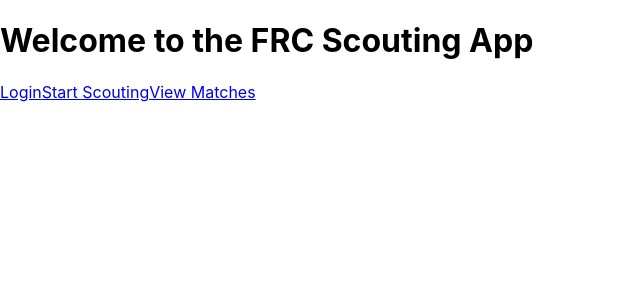
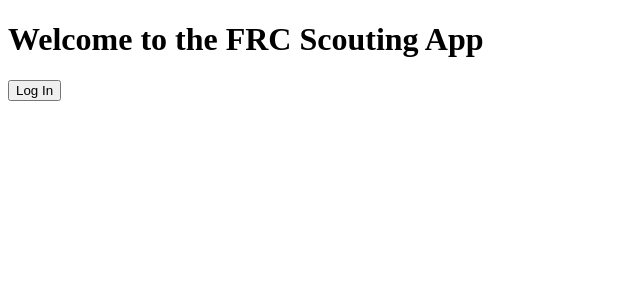
Before and after one commit to JKippy/Kippyscout, a React (Create React App) app in the folder frc-scouting/: page / in a window 1280 px wide. Shown: the top 300 px of the page, without its empty margins (0-640 px from the left). Built offline with nearby package versions, Linux system fonts and the light colour scheme.

Commit message:
Implemented Auth0

```diff
--- a/frc-scouting/package.json
+++ b/frc-scouting/package.json
@@ -3,6 +3,7 @@
   "version": "0.1.0",
   "private": true,
   "dependencies": {
+    "@auth0/auth0-react": "^2.2.4",
     "@testing-library/jest-dom": "^5.17.0",
     "@testing-library/react": "^13.4.0",
     "@testing-library/user-event": "^13.5.0",
--- a/frc-scouting/src/App.js
+++ b/frc-scouting/src/App.js
@@ -1,17 +1,19 @@
 import React from 'react';
-import { BrowserRouter as Router, Route, Routes } from 'react-router-dom';
+import { BrowserRouter as Router, Routes, Route } from 'react-router-dom';
 import Home from './pages/Home';
+import Login from './pages/Login';
 import Scouting from './pages/Scouting';
 
-function App() {
+const App = () => {
   return (
     <Router>
       <Routes>
         <Route path="/" element={<Home />} />
+        <Route path="/login" element={<Login />} />
         <Route path="/scouting" element={<Scouting />} />
       </Routes>
     </Router>
   );
-}
+};
 
 export default App;
--- /dev/null
+++ b/frc-scouting/src/components/LoginButton.css
@@ -0,0 +1,14 @@
+/* Common styles for authentication buttons */
+.auth-button {
+  padding: 10px 15px;
+  border: none;
+  border-radius: 5px;
+  background-color: #007bff;
+  color: white;
+  cursor: pointer;
+  margin: 5px;
+}
+
+.auth-button:hover {
+  background-color: #0056b3;
+}
--- /dev/null
+++ b/frc-scouting/src/components/LoginButton.js
@@ -0,0 +1,14 @@
+import React from 'react';
+import { useAuth0 } from '@auth0/auth0-react';
+
+const LoginButton = () => {
+  const { loginWithRedirect } = useAuth0();
+
+  return (
+    <button onClick={loginWithRedirect} className="auth-button">
+      Log In
+    </button>
+  );
+};
+
+export default LoginButton;
--- /dev/null
+++ b/frc-scouting/src/components/LogoutButton.css
@@ -0,0 +1,14 @@
+/* Common styles for authentication buttons */
+.auth-button {
+  padding: 10px 15px;
+  border: none;
+  border-radius: 5px;
+  background-color: #007bff;
+  color: white;
+  cursor: pointer;
+  margin: 5px;
+}
+
+.auth-button:hover {
+  background-color: #0056b3;
+}
--- /dev/null
+++ b/frc-scouting/src/components/LogoutButton.js
@@ -0,0 +1,14 @@
+import React from 'react';
+import { useAuth0 } from '@auth0/auth0-react';
+
+const LogoutButton = () => {
+  const { logout } = useAuth0();
+
+  return (
+    <button onClick={() => logout({ returnTo: window.location.origin })} className="auth-button">
+      Log Out
+    </button>
+  );
+};
+
+export default LogoutButton;
--- a/frc-scouting/src/index.js
+++ b/frc-scouting/src/index.js
@@ -1,17 +1,21 @@
 import React from 'react';
-import ReactDOM from 'react-dom/client';
-import './index.css';
+import ReactDOM from 'react-dom/client'; // Update for React 18
 import App from './App';
-import reportWebVitals from './reportWebVitals';
+import { Auth0Provider } from '@auth0/auth0-react';
 
-const root = ReactDOM.createRoot(document.getElementById('root'));
+const domain = "dev--t7azcqf.us.auth0.com"; // Replace with your Auth0 domain
+const clientId = "OoNiLmfeqbeo8qsvJXcoeBDe599d3dJL"; // Replace with your Auth0 client ID
+
+const root = ReactDOM.createRoot(document.getElementById('root')); // Use createRoot for React 18
+
 root.render(
-  <React.StrictMode>
+  <Auth0Provider
+    domain={domain}
+    clientId={clientId}
+    authorizationParams={{
+      redirect_uri: window.location.origin // Updated to use authorizationParams
+    }}
+  >
     <App />
-  </React.StrictMode>
+  </Auth0Provider>
 );
-
-// If you want to start measuring performance in your app, pass a function
-// to log results (for example: reportWebVitals(console.log))
-// or send to an analytics endpoint. Learn more: https://bit.ly/CRA-vitals
-reportWebVitals();
--- a/frc-scouting/src/pages/Home.js
+++ b/frc-scouting/src/pages/Home.js
@@ -1,13 +1,29 @@
-// src/pages/Home.js
 import React from 'react';
+import LoginButton from '../components/LoginButton';
+import LogoutButton from '../components/LogoutButton';
+import { useAuth0 } from '@auth0/auth0-react';
 
 const Home = () => {
+  const { isAuthenticated, isLoading } = useAuth0();
+
+  console.log("isLoading:", isLoading); // Debug line
+  console.log("isAuthenticated:", isAuthenticated); // Debug line
+
+  if (isLoading) {
+    return <div>Loading...</div>;
+  }
+
   return (
     <div>
       <h1>Welcome to the FRC Scouting App</h1>
-      <a href="/login">Login</a>
-      <a href="/scouting">Start Scouting</a>
-      <a href="/matches">View Matches</a>
+      {isAuthenticated ? (
+        <>
+          <p>You are logged in!</p>
+          <LogoutButton />
+        </>
+      ) : (
+        <LoginButton />
+      )}
     </div>
   );
 };
--- /dev/null
+++ b/frc-scouting/src/pages/Login.js
@@ -0,0 +1,15 @@
+import React, { useState } from 'react';
+import { useAuth0 } from '@auth0/auth0-react';
+
+const Login = () => {
+  const { loginWithRedirect } = useAuth0();
+
+  return (
+    <div>
+      <h2>Login</h2>
+      <button onClick={() => loginWithRedirect()}>Log In</button>
+    </div>
+  );
+};
+
+export default Login;
```
Also changed, not shown: 1 other file (tests, documents, lock files or other folders).
